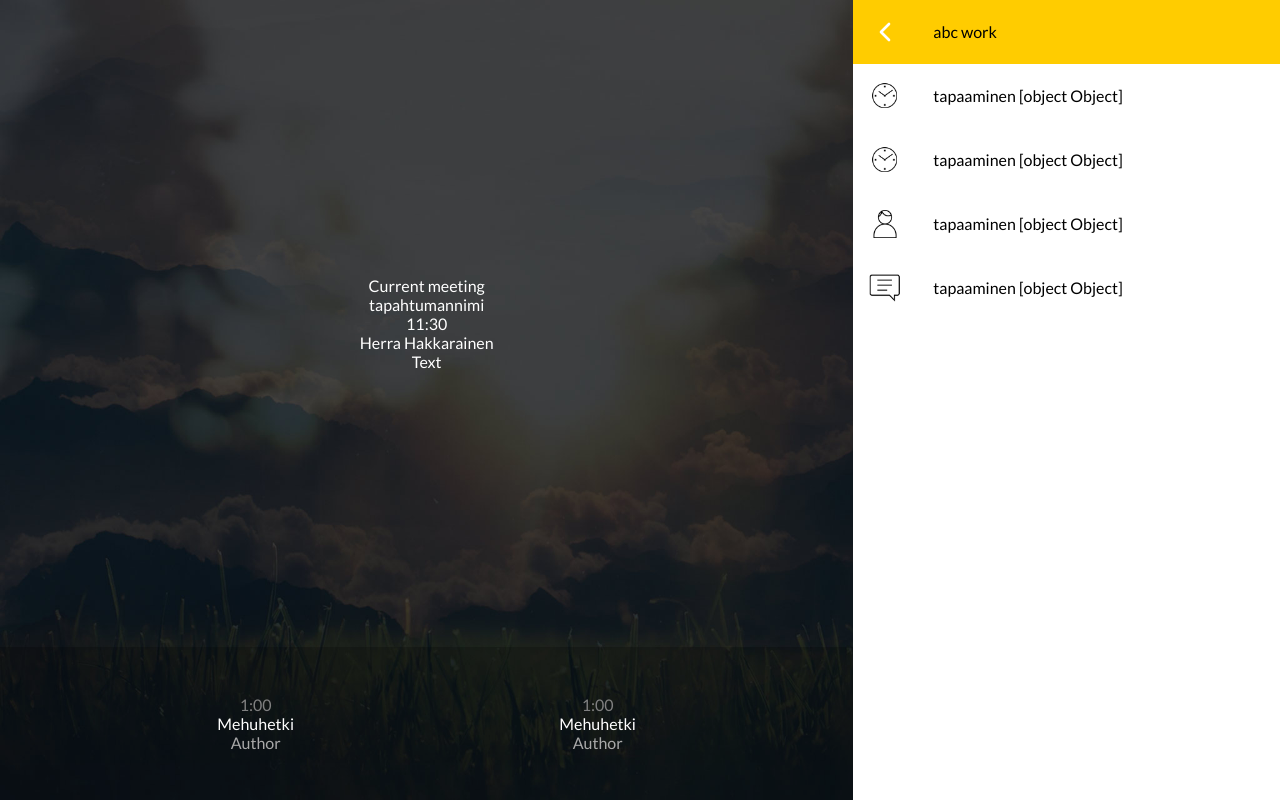
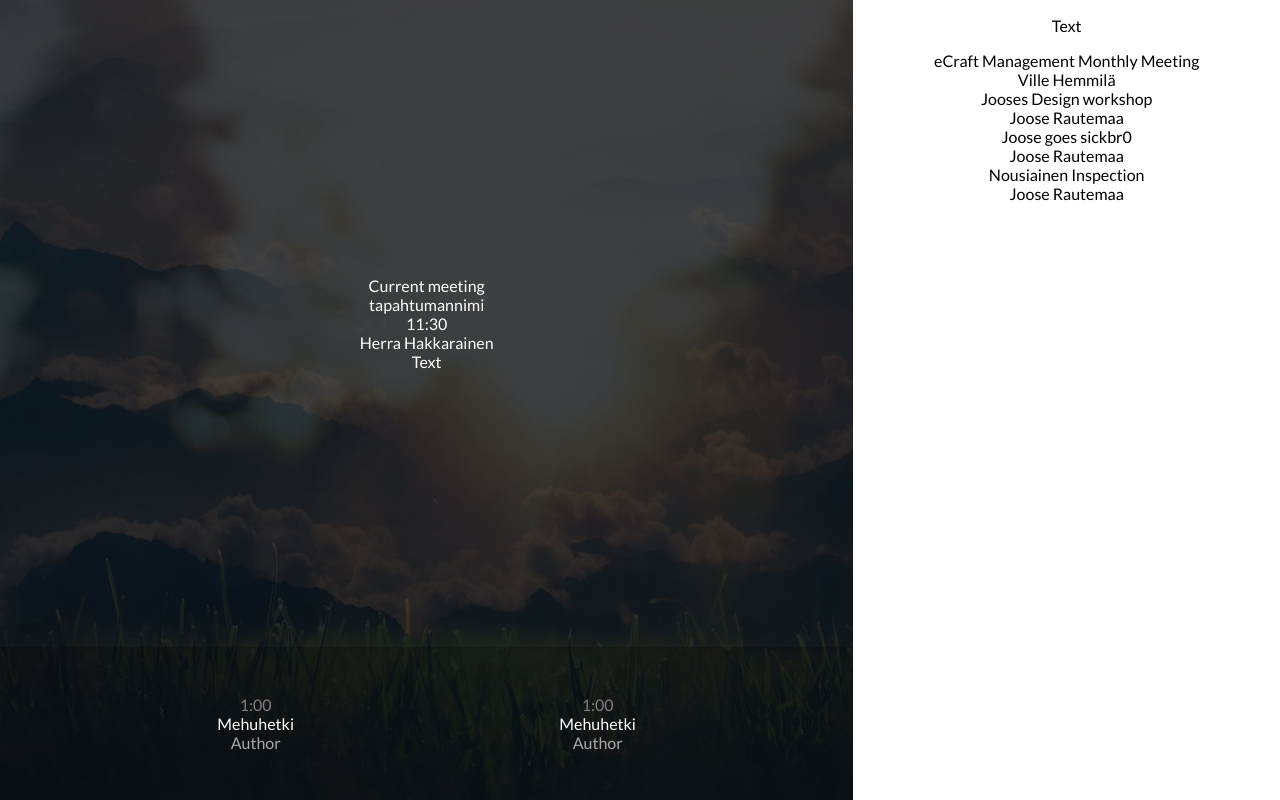
Before and after one commit to Hiridur/infotaulu, a React (Create React App) app: page / in a window 1280 px wide. Built offline with nearby package versions, Linux system fonts and the light colour scheme; data requests are answered from the project's data file.

Commit message:
WIP with some working logic

```diff
--- a/src/App.js
+++ b/src/App.js
@@ -4,30 +4,22 @@ import Left from './components/Left';
 import Right from './components/Right';
 import Data from './data/meetings.json';
 import './styles/app.css';
-import { createContext, useEffect } from 'react';
+import { createContext, useEffect, useState } from 'react';
 import { makeAutoObservable, observable } from 'mobx';
 import { observer } from 'mobx-react-lite';
 import store from './util/MobxStore';
 
 const SaveData = () => {
-    var data = 0;
-    axios.get('http://localhost:3001/meetings').then(response => {
+    const data = axios.get('http://localhost:3001/meetings').then(response => {
         const meetings = response.data;
         console.log('fetched',meetings)
         //saveData(meetings)
-        data = meetings
+        //data = meetings
+        return response.data;
     })
-    return makeAutoObservable({data})
-}
-const daata = () => {
-  var data;
-  axios.get('http://localhost:3001/meetings').then(response => {
-      const meetings = response.data;
-      console.log('meetings fetched',meetings)
-      //saveData(meetings)
-      data = meetings
-  })
-  return observable(data)
+    console.log('fetched2',data);
+    return data;
+    //return makeAutoObservable({data})
 }
 export const MeetingContext = createContext(['a']);
 // //function saveData(data) {
@@ -45,23 +37,24 @@ export const MeetingContext = createContext(['a']);
 // }
 //export const context = MeetingContext;
 const meetingStore = store;
-function App(props) {
+function App() {
 
-    store.setMeetingList(useEffect(SaveData));
-    // //const data = Data.map(a => (a))
-    // var data;
-    // useEffect( () =>
-    //     axios.get('http://localhost:3001/meetings').then(response => {
-    //         const meetings = response.data;
-    //         console.log('meetings',meetings)
-    //         //saveData(meetings)
-    //         data = meetings
-    //     })
-    //     )
-    // //SaveData()
+    const [meetings, setMeetings] = useState([])
+    useEffect(() => {
+        axios.get('http://localhost:3001/meetings').then(response => {
+            setMeetings(response.data)
+        })
+    }, [])
+    const response = SaveData()
+    console.log('response',response);
+
+    store.setMeetingList(SaveData);
+    //store.setMeetingList(useEffect(SaveData));
+    console.log('saved',store);
+
 
     return (
-        <MeetingContext.Provider value={meetingStore}>
+        <MeetingContext.Provider value={meetings}>
         <div className="main">
             <Left/>
             <Right/>
--- a/src/components/Reservation.js
+++ b/src/components/Reservation.js
@@ -11,7 +11,7 @@ const meetingStore = store;
 const ReservationTextBlock = observer((props, meetings) => {
     console.log('meetings',meetingStore)
     const {icon, text} = props;
-    console.log('store1',{store});
+    console.log('store1',store);
 
     const contexti = useContext(MeetingContext)
     console.log('konteksti',contexti)
@@ -27,7 +27,7 @@ const ReservationTextBlock = observer((props, meetings) => {
     return (
         <div className='reservation-text-block'>
             <div className={blockClass}></div>
-            <div className='reservation-text'>{text + ' ' + useContext(MeetingContext)}</div>
+            <div className='reservation-text'>{text}</div>
         </div>
     )
 })
@@ -50,13 +50,9 @@ const ReservationTextBlockB = (({store}) => {
     )
 })
 
-const Abc = observer(({meetings}) => {
-    console.log('store2',meetings);
-    return <div className='abc'/>
-})
 const Reservation = ((props) => (
     <div className='reservation'>
-        <div className='reservation-text-block back-button'>
+        <div className='reservation-text-block back-button' onClick={props.goBack}>
             <div className='icon back-icon'>{//<div>{'<'}</div>
             }</div>
             <div className='reservation-text'>{props.title||'abc work'}</div>
@@ -66,7 +62,6 @@ const Reservation = ((props) => (
             icon='time'
             //store={useContext(context)}
         />
-        <Abc/>
         <ReservationTextBlock
             text='tapaaminen'
             icon='time'
--- a/src/components/Right.js
+++ b/src/components/Right.js
@@ -1,23 +1,29 @@
+import { useState } from 'react';
+import { useContext } from 'react'
+import { MeetingContext } from '../App'
 import '../styles/right.scss';
 import Reservation from './Reservation';
 
 const CalendarItem = (props) => (
-    <div className='calendar-item'>
-        <div className='calendar-item-title'>{props.title}</div>
-        <div className='calendar-item-author'>{props.author}</div>
+    <div className='calendar-item' onClick={() => props.setSelected(props.meeting)}>
+        <div className='calendar-item-title'>{props.meeting.Subject}</div>
+        <div className='calendar-item-author'>{props.meeting.Organizer}</div>
     </div>
 )
 
-const Right = (props) => {
-    const a = true
-    if (a) return (
+const Right = () => {
+    const meetingList = useContext(MeetingContext);
+    const [selected, setSelected] = useState(meetingList[0]);
+    console.log('right',selected, meetingList[0],meetingList);
+
+    if (selected) return (
         <div className='right'>
-            <Reservation/>
+            <Reservation title='talvi' goBack={() => setSelected()}/>
         </div>
     )
     else return (
         <div className='right'><p>Text</p>
-            <CalendarItem title='tapahtumannimi' author='Herra Hakkarainen'/>
+            {meetingList.map((meeting)=>(<CalendarItem setSelected={(meeting)=> setSelected(meeting)} meeting={meeting}/>))}
         </div>
     )
 }
```
